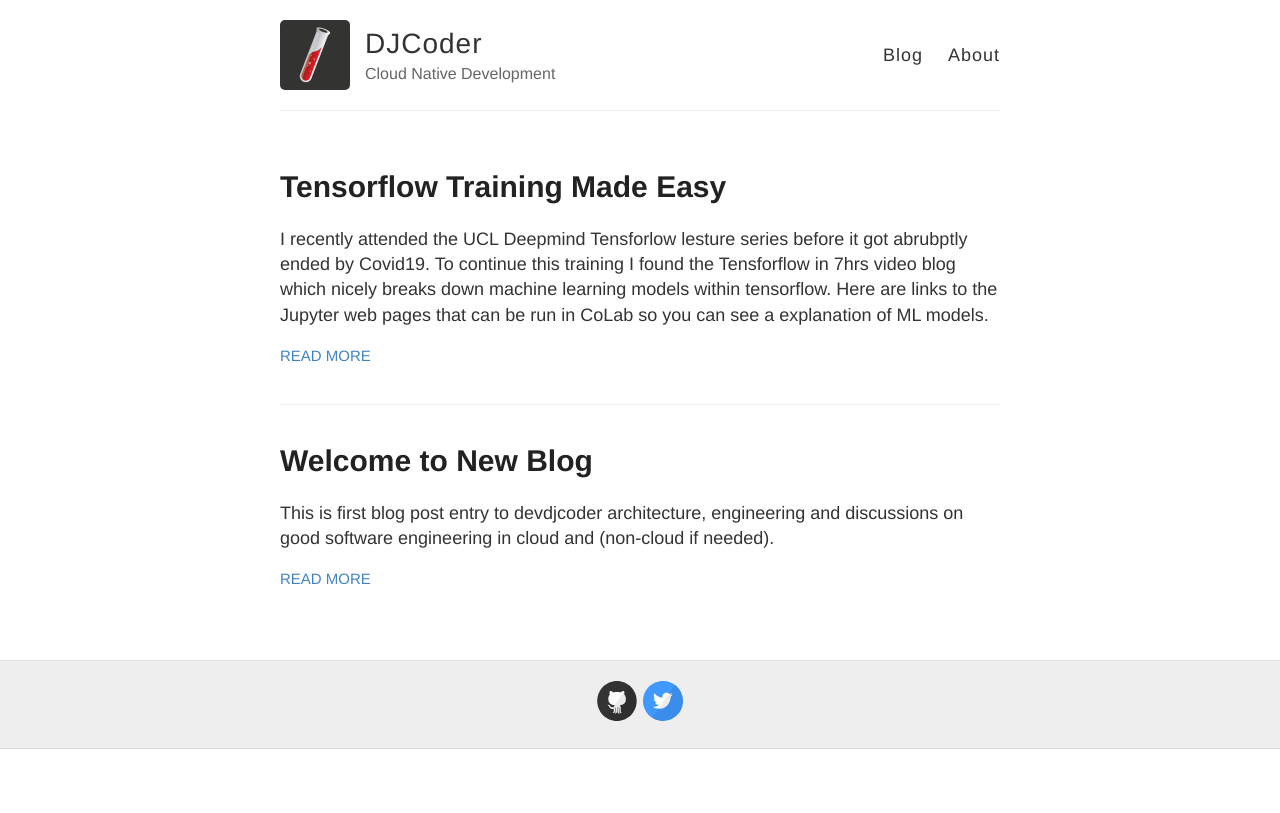
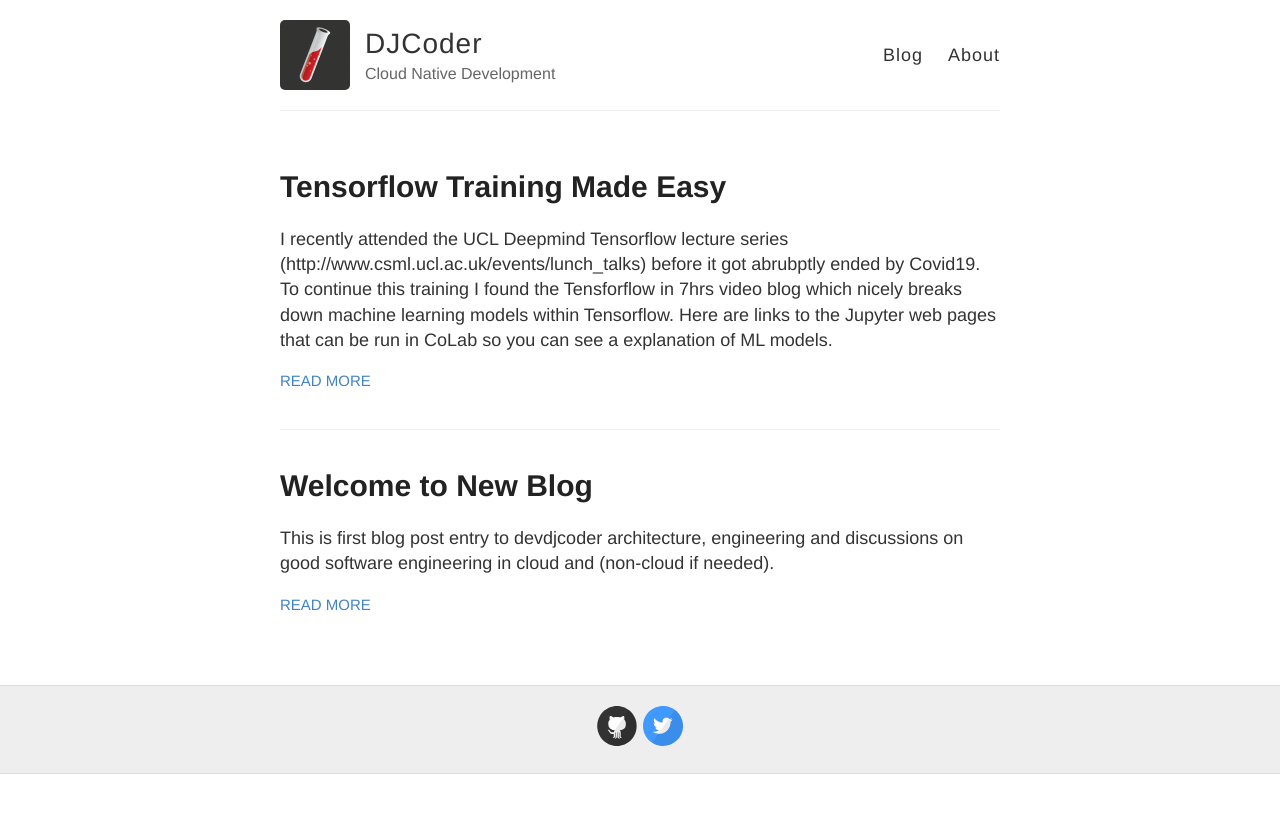
Before and after one commit to devdjcoder/devdjcoder.github.io, a Jekyll site: the page built from index.html, in a window 1280 px wide. Shown: the top 813 px of the page. Built offline with Jekyll 4.4.1, drawn with Linux system fonts in a browser that asks for light colours.

Commit message:
Update for new changes

```diff
--- a/_posts/2020-4-6-TensorflowTraining.md
+++ b/_posts/2020-4-6-TensorflowTraining.md
@@ -4,19 +4,19 @@ title: Tensorflow Training Made Easy
 category: MachineLearning, Tensorflow
 ---
 
-I recently attended the UCL Deepmind Tensforlow lesture series before it got abrubptly ended by Covid19.  To continue this training I found the Tensforflow in 7hrs video blog which nicely breaks down machine learning models within tensorflow.  Here are links to the Jupyter web pages that can be run in CoLab so you can see a explanation of ML models.
+I recently attended the UCL Deepmind Tensorflow lecture series (http://www.csml.ucl.ac.uk/events/lunch_talks) before it got abrubptly ended by Covid19.  To continue this training I found the Tensforflow in 7hrs video blog which nicely breaks down machine learning models within Tensorflow.  Here are links to the Jupyter web pages that can be run in CoLab so you can see a explanation of ML models.
 
-📕 Module 2: Introduction to TensorFlow - https://colab.research.google.com/dri...
+📕 Module 2: Introduction to TensorFlow - (https://www.youtube.com/redirect?q=https%3A%2F%2Fcolab.research.google.com%2Fdrive%2F1F_EWVKa8rbMXi3_fG0w7AtcscFq7Hi7B%23forceEdit%3Dtrue%26sandboxMode%3Dtrue&redir_token=d_sosyX5dxwM0XmcSqPcEH1bM6R8MTU4NjI5ODUyM0AxNTg2MjEyMTIz&event=video_description&v=tPYj3fFJGjk)
 
-📗 Module 3: Core Learning Algorithms - https://colab.research.google.com/dri...
+📗 Module 3: Core Learning Algorithms - (https://www.youtube.com/redirect?q=https%3A%2F%2Fcolab.research.google.com%2Fdrive%2F15Cyy2H7nT40sGR7TBN5wBvgTd57mVKay%23forceEdit%3Dtrue%26sandboxMode%3Dtrue&redir_token=d_sosyX5dxwM0XmcSqPcEH1bM6R8MTU4NjI5ODUyM0AxNTg2MjEyMTIz&event=video_description&v=tPYj3fFJGjk)
 
-📘 Module 4: Neural Networks with TensorFlow - https://colab.research.google.com/dri...
+📘 Module 4: Neural Networks with TensorFlow - (https://www.youtube.com/redirect?q=https%3A%2F%2Fcolab.research.google.com%2Fdrive%2F1m2cg3D1x3j5vrFc-Cu0gMvc48gWyCOuG%23forceEdit%3Dtrue%26sandboxMode%3Dtrue&redir_token=d_sosyX5dxwM0XmcSqPcEH1bM6R8MTU4NjI5ODUyM0AxNTg2MjEyMTIz&event=video_description&v=tPYj3fFJGjk)
 
-📙 Module 5: Deep Computer Vision - https://colab.research.google.com/dri...
+📙 Module 5: Deep Computer Vision - (https://www.youtube.com/redirect?q=https%3A%2F%2Fcolab.research.google.com%2Fdrive%2F1ZZXnCjFEOkp_KdNcNabd14yok0BAIuwS%23forceEdit%3Dtrue%26sandboxMode%3Dtrue&redir_token=d_sosyX5dxwM0XmcSqPcEH1bM6R8MTU4NjI5ODUyM0AxNTg2MjEyMTIz&event=video_description&v=tPYj3fFJGjk)
 
-📔 Module 6: Natural Language Processing with RNNs -  https://colab.research.google.com/dri...
+📔 Module 6: Natural Language Processing with RNNs -  (https://www.youtube.com/redirect?q=https%3A%2F%2Fcolab.research.google.com%2Fdrive%2F1ysEKrw_LE2jMndo1snrZUh5w87LQsCxk%23forceEdit%3Dtrue%26sandboxMode%3Dtrue&redir_token=d_sosyX5dxwM0XmcSqPcEH1bM6R8MTU4NjI5ODUyM0AxNTg2MjEyMTIz&event=video_description&v=tPYj3fFJGjk)
 
-📒 Module 7: Reinforcement Learning -  https://colab.research.google.com/dri...
+📒 Module 7: Reinforcement Learning -  (https://www.youtube.com/redirect?q=https%3A%2F%2Fcolab.research.google.com%2Fdrive%2F1IlrlS3bB8t1Gd5Pogol4MIwUxlAjhWOQ%23forceEdit%3Dtrue%26sandboxMode%3Dtrue&redir_token=d_sosyX5dxwM0XmcSqPcEH1bM6R8MTU4NjI5ODUyM0AxNTg2MjEyMTIz&event=video_description&v=tPYj3fFJGjk)
 
 ## Running Locally.
 
```
